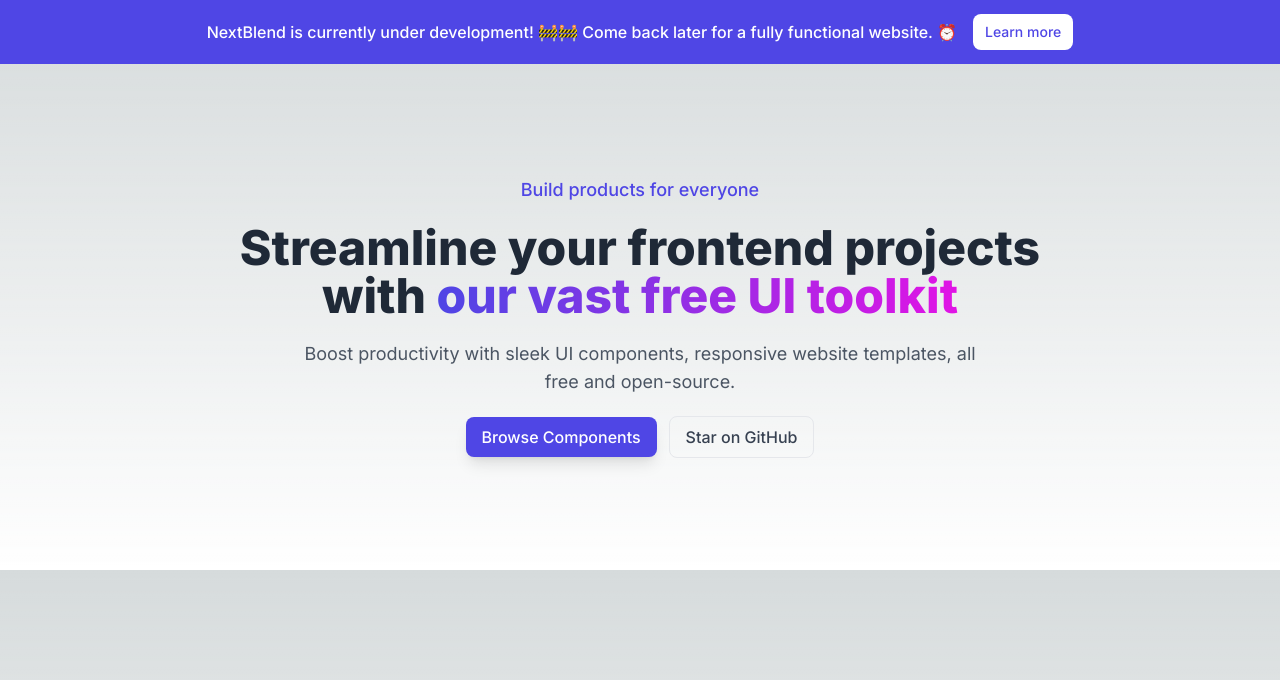
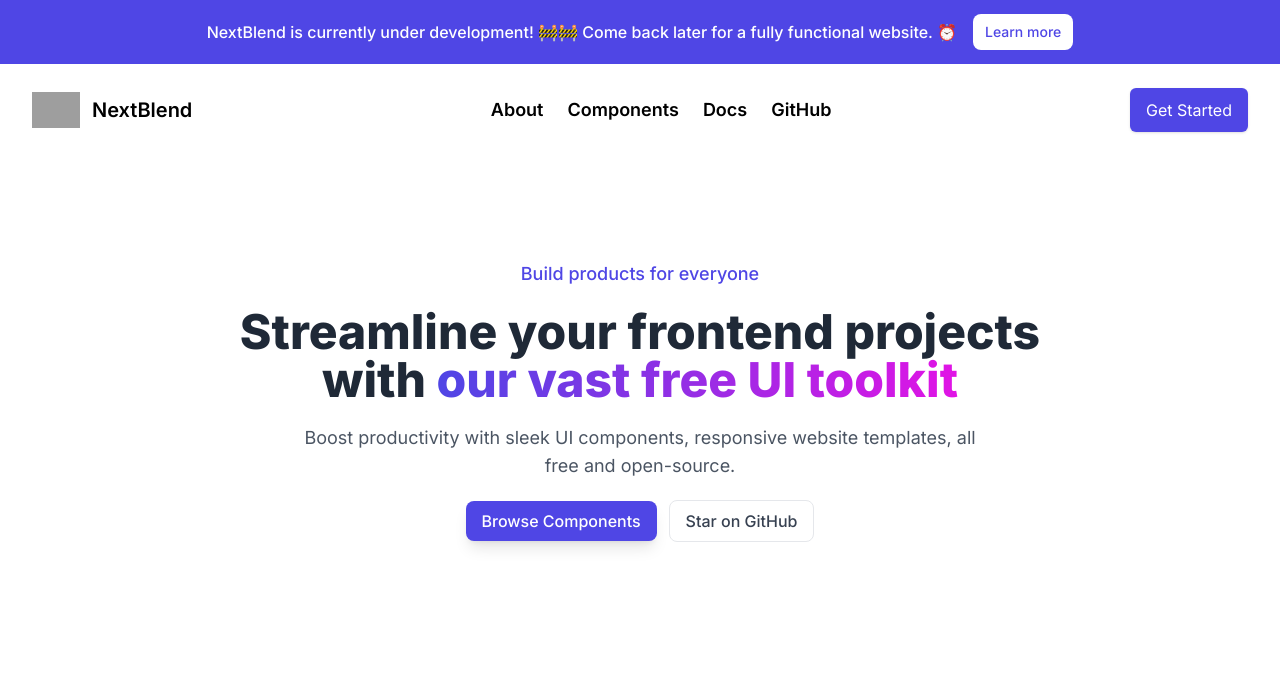
Before and after one commit to gaurav-sarage/NextBlend, a Next.js app: page / in a window 1280 px wide. Shown: the top 680 px of the page. Built offline with nearby package versions, Linux system fonts and the light colour scheme; grey boxes are pictures that could not be loaded.

Commit message:
feat: Built Navbar component for improved responsiveness and accessibility. Imported Navbar component in `page.js`. Also deleted predefined `globals.css` code.

```diff
--- /dev/null
+++ b/app/components/Navbar.js
@@ -0,0 +1,70 @@
+"use client";
+
+import Link from "next/link";
+import { useState } from "react";
+
+const Navbar = () => {
+    const [state, setState] = useState(false);
+
+    const navigation = [
+        { title: "About", path: "/about" },
+        { title: "Components", path: "/components" },
+        { title: "Docs", path: "/docs"  },
+        { title: "GitHub", path: "https://github.com/gaurav-sarage/NextBlend" }
+    ]
+
+    return (
+        <nav className="bg-white w-full mt-2 border-b md:border-0 md:static">
+            <div className="items-center px-4 max-w-screen-xl mx-auto md:flex md:px-8">
+                <div className="flex items-center justify-between py-3 md:py-5 md:block">
+                    <Link href="/" className="flex items-center">
+                        <img
+                            src="https://flowbite.com/docs/images/logo.svg"
+                            className="mr-3 h-6 sm:h-9" alt="Flowbite Logo"
+                        />
+                        <span className="self-center text-xl font-semibold whitespace-nowrap">
+                            NextBlend
+                        </span>
+                    </Link>
+                    <div className="md:hidden">
+                        <button className="text-gray-700 outline-none p-2 rounded-md focus:border-gray-400 focus:border" onClick={() => setState(!state)}>
+                            {
+                                state ? (
+                                    <svg xmlns="http://www.w3.org/2000/svg" className="h-6 w-6" viewBox="0 0 20 20" fill="currentColor">
+                                        <path fillRule="evenodd" d="M4.293 4.293a1 1 0 011.414 0L10 8.586l4.293-4.293a1 1 0 111.414 1.414L11.414 10l4.293 4.293a1 1 0 01-1.414 1.414L10 11.414l-4.293 4.293a1 1 0 01-1.414-1.414L8.586 10 4.293 5.707a1 1 0 010-1.414z" clipRule="evenodd" />
+                                    </svg>
+                                ) : (
+                                    <svg xmlns="http://www.w3.org/2000/svg" className="h-6 w-6" fill="none" viewBox="0 0 24 24" stroke="currentColor">
+                                        <path strokeLinecap="round" strokeLinejoin="round" strokeWidth={2} d="M4 8h16M4 16h16" />
+                                    </svg>
+                                )
+                            }
+                        </button>
+                    </div>
+                </div>
+                <div className={`flex-1 justify-self-center pb-3 mt-8 md:block md:pb-0 md:mt-0 ${ state ? 'block' : 'hidden' }`}>
+                    <ul className="justify-center items-center space-y-8 md:flex md:space-x-6 md:space-y-0">
+                        {
+                            navigation.map((item, idx) => {
+                                return (
+                                    <li key={idx} className="text-black text-lg font-semibold hover:text-indigo-600">
+                                        <Link href={item.path}>
+                                            {item.title}
+                                        </Link>
+                                    </li>
+                                )
+                            })
+                        }
+                    </ul>
+                </div>
+                <div className="hidden md:inline-block">
+                    <Link href="/components" className="py-3 px-4 text-white bg-indigo-600 hover:bg-indigo-700 rounded-md shadow">
+                        Get Started
+                    </Link>
+                </div>
+            </div>
+        </nav>
+    )
+};
+
+export default Navbar;
--- a/app/globals.css
+++ b/app/globals.css
@@ -1,33 +1,3 @@
 @tailwind base;
 @tailwind components;
 @tailwind utilities;
-
-:root {
-  --foreground-rgb: 0, 0, 0;
-  --background-start-rgb: 214, 219, 220;
-  --background-end-rgb: 255, 255, 255;
-}
-
-@media (prefers-color-scheme: dark) {
-  :root {
-    --foreground-rgb: 255, 255, 255;
-    --background-start-rgb: 0, 0, 0;
-    --background-end-rgb: 0, 0, 0;
-  }
-}
-
-body {
-  color: rgb(var(--foreground-rgb));
-  background: linear-gradient(
-      to bottom,
-      transparent,
-      rgb(var(--background-end-rgb))
-    )
-    rgb(var(--background-start-rgb));
-}
-
-@layer utilities {
-  .text-balance {
-    text-wrap: balance;
-  }
-}
--- a/app/page.js
+++ b/app/page.js
@@ -1,10 +1,13 @@
 import Banner from "./components/Banner";
+import Navbar from "./components/Navbar";
 import Hero from "./components/Hero";
+
 
 export default function Home() {
   return (
     <div>
       <Banner />
+      <Navbar />
       <Hero />
     </div>
   )
```
